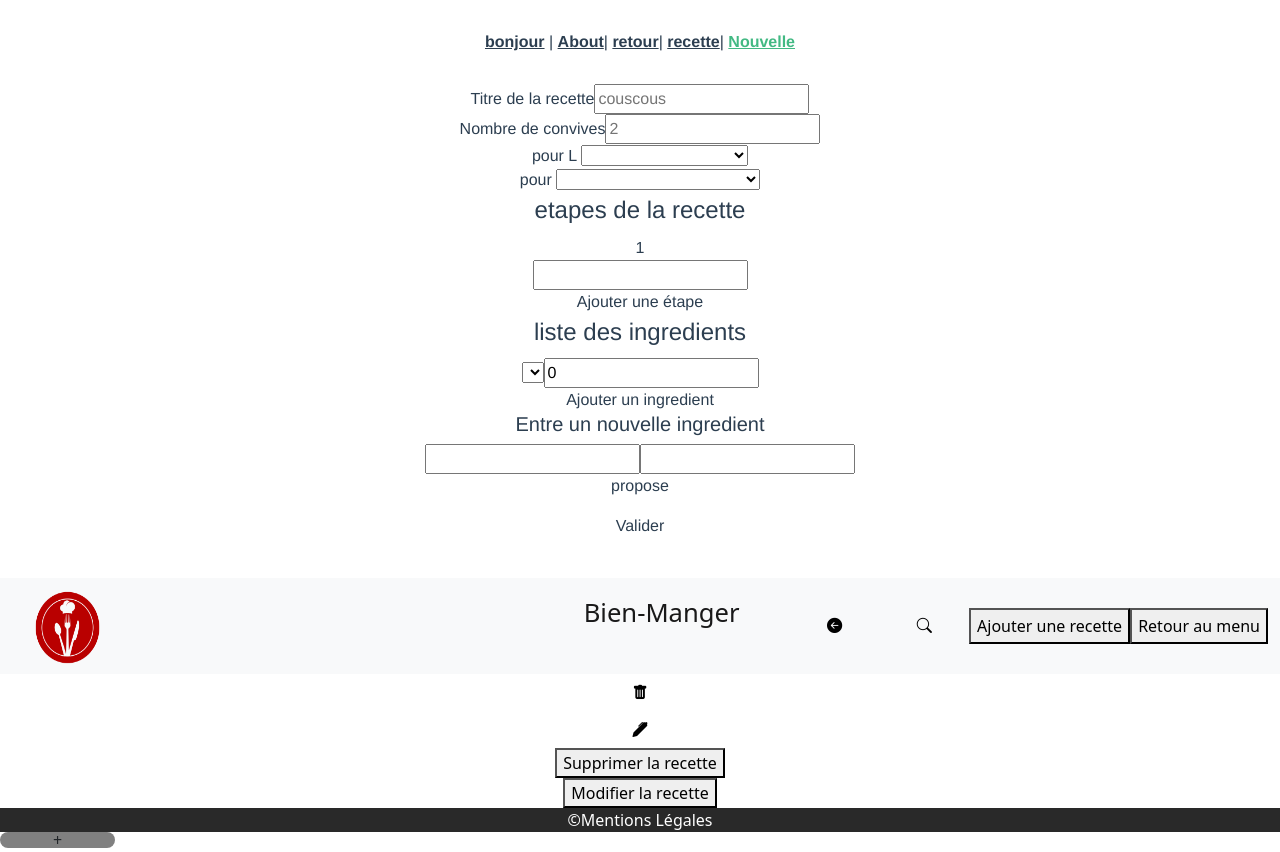
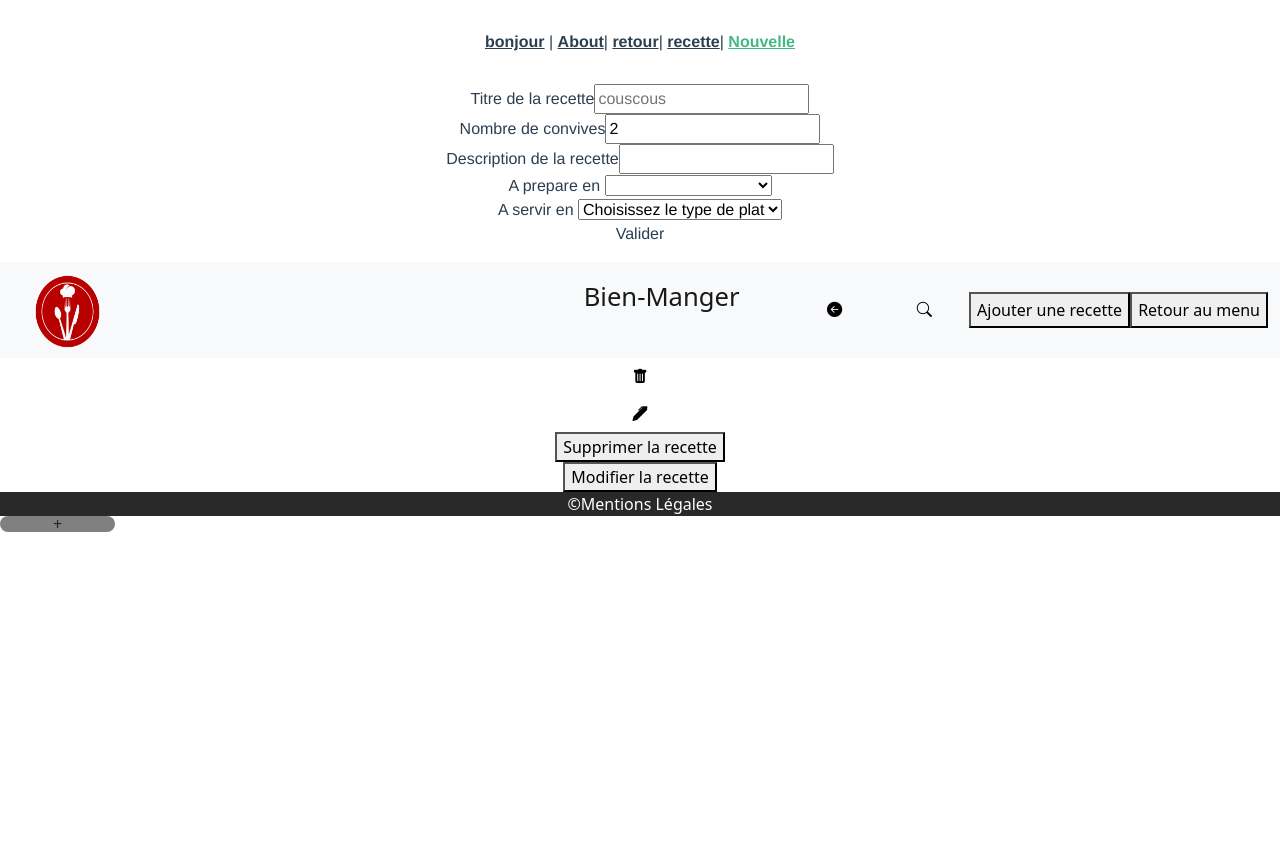
Before and after one commit to Kennt49/BienManger_v2, a Vue app: page /recette in a window 1280 px wide. After the commit the page ends 800 px from the top, so only its background shows below. Built offline with nearby package versions, Linux system fonts and the light colour scheme.

Commit message:
pas finit

```diff
--- a/src/store/index.js
+++ b/src/store/index.js
@@ -16,7 +16,11 @@ export default createStore({
     },
     ajoutIngred(state, ajout) {
       state.retourData.element.push(ajout);
+    },
+    ajoutrecette(state, ajout) {
+      state.retourData.recettes.push(ajout);
     }
+
   },
   actions: {
   },
--- a/src/views/ajoutView.vue
+++ b/src/views/ajoutView.vue
@@ -5,7 +5,9 @@
             <input class="titre" type="text" v-model="this.collect.Name" placeholder="couscous" /><br>
             <label for="guest">Nombre de convives</label>
             <input class="guest" type="text" v-model="this.collect.guest" placeholder="2" /><br>
-            <div id="v-model-select" class=""> pour L
+            <label for="guest">Description de la recette</label>
+            <input class="guest" type="text" v-model="this.collect.description" /><br>
+            <div id="v-model-select" class=""> A prepare en
                 <select v-model="this.collect.saison_id">
                     <option>Choisissez la saison</option>
                     <option v-for="(sais, i) of saisons" :key=i :value=sais.id> {{
@@ -13,7 +15,7 @@
                     }}</option>
                 </select>{{ this.collect.saison }}
             </div>
-            <div id="v-model-select" class=""> pour
+            <div id="v-model-select" class=""> A servir en
                 <select v-model="this.collect.plat_id">
                     <option disabled value="">Choisissez le type de plat</option>
                     <option v-for="(plat ,i ) of plats" :key=i :value=plat.id>
@@ -21,14 +23,15 @@
                     </option>
                 </select>
             </div>
-
+            <p @click="valid">Valider</p>
+            <div v-if="step === 1">
                 <legend>etapes de la recette</legend>
                 <div v-for="(etape, index) of etapes" :key="index">
                     <div>{{index+1}}</div><input type="text" v-model="etapes[index]" /><br />
                 </div>
                 <a @click="create_champ">Ajouter une étape</a>
-        </div>
-    </div>
+
+
                 <div>
                     <legend>liste des ingredients</legend>
                     <div v-for="(elem, index) of elements" :key="index">
@@ -50,13 +53,14 @@
                     <p @click="newIngEnv">propose</p>
 
                 </div>
-
-
-
                 <div>
                     <p @click="valid">Valider</p>
                 </div><br>
+            </div>
+        </div>
 
+
+    </div>
 
 
 
@@ -81,20 +85,22 @@ export default {
 
     data() {
         return {
-            collect: [
+            collect:
             {
                 Name: "",
+                Slug: "",
                 guest: 2,
                 description: "",
                 saison_id: "",
                 plat_id: "",
 
             }
-            ],
+            ,
             etapes: [''],
             ingre: { ingredient_id: 0, quantity: 0 },
             elements: [{ ingredient_id: 0, quantity: 0 }],
             NewIngred: { Name: '', unit: '' },
+            step: 0,
         }
 
 
@@ -103,7 +109,20 @@ export default {
 
     methods: {
         valid() {
-            console.log('sdfghjktre');
+            this.collect.Slug = this.collect.Name;
+            console.log(this.collect);
+             fetch(process.env.VUE_APP_CON_URL + '/recipe/add', {
+                  method: "POST",
+                  headers: { "Content-Type": "application/json" },
+                  body: JSON.stringify(this.collect)
+              })
+
+                  .then((data) => data.json())
+                  .then(data => (console.log(data)));
+            /* .then(data => (this.$store.commit('ajoutrecette', data)))
+             ;*/
+
+
         },
         create_champ() {
             this.etapes.push('');
@@ -119,7 +138,7 @@ export default {
                 body: JSON.stringify(this.NewIngred),
             })
                 .then((data) => data.json())
-                .then(data => ( this.$store.commit('ajoutIngred', data)));
+                .then(data => (this.$store.commit('ajoutIngred', data)));
 
         }
 
@@ -128,4 +147,5 @@ export default {
 </script>
 
 <style>
+
 </style>
```
Lines whose indentation alone changed are shown as unchanged.
